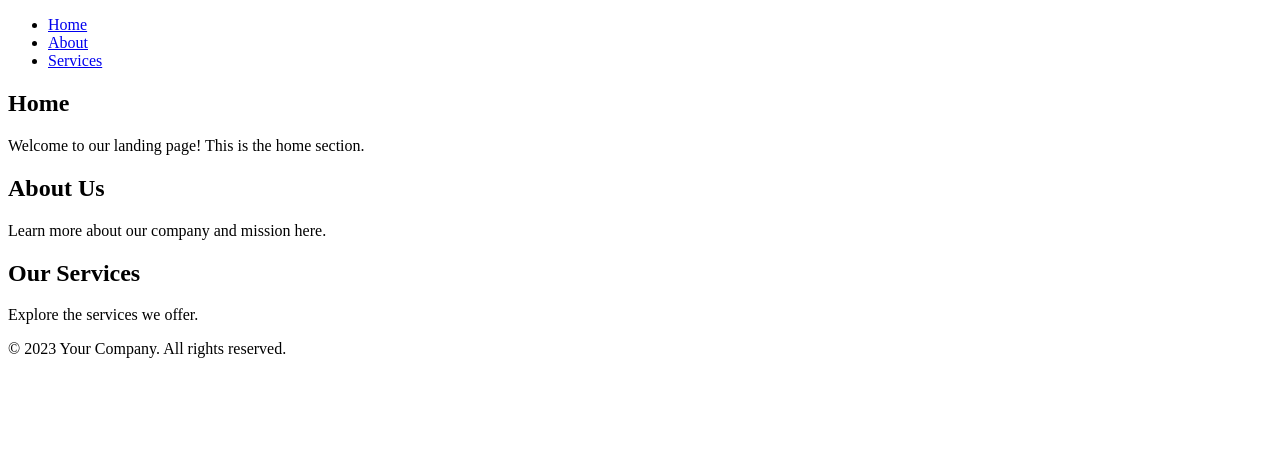
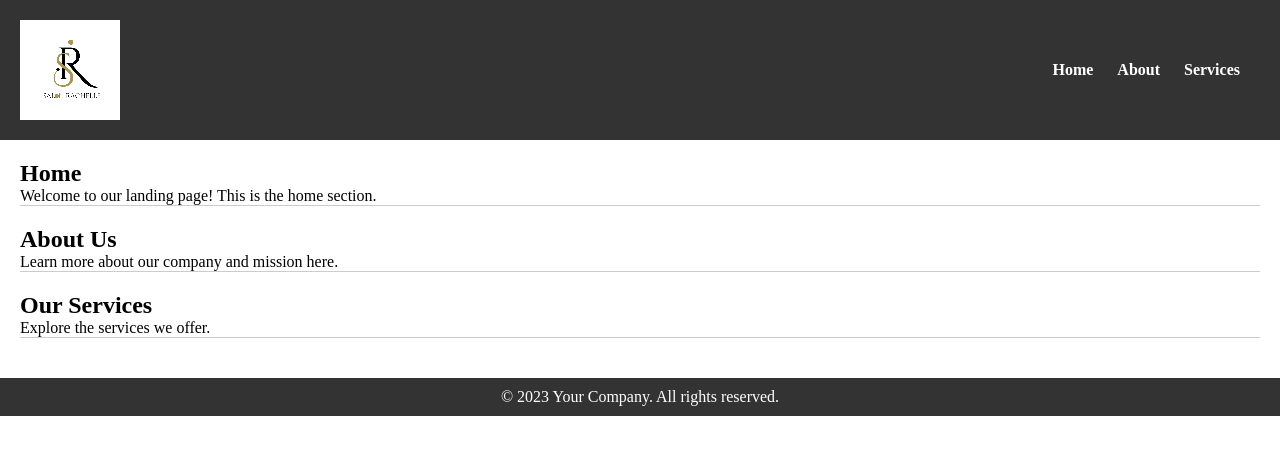
Before and after one commit to ahmed666916/landing-page, a plain HTML site: page index.html in a window 1280 px wide. Drawn offline with Linux system fonts and the light colour scheme.

Commit message:
added style to the html in style.css

```diff
--- a/css/style.css
+++ b/css/style.css
@@ -0,0 +1,60 @@
+/* Resetting default margin and padding for elements */
+* {
+    margin: 0;
+    padding: 0;
+    box-sizing: border-box;
+}
+
+/* Basic styling for the header */
+header {
+    display: flex;
+    justify-content: space-between;
+    align-items: center;
+    padding: 20px;
+    background-color: #333;
+    color: #fff;
+}
+
+/* Styling for the logo */
+#logo {
+    max-width: 150px; /* Adjust the maximum width of the logo */
+    height: auto;
+}
+
+/* Styling for navigation */
+nav ul {
+    list-style-type: none;
+}
+
+nav ul li {
+    display: inline;
+    margin-right: 20px;
+}
+
+nav ul li a {
+    text-decoration: none;
+    color: #fff;
+    font-weight: bold;
+}
+
+nav ul li a:hover {
+    color: #ffd700;
+}
+
+/* Basic styling for sections */
+main {
+    padding: 20px;
+}
+
+section {
+    margin-bottom: 20px;
+    border-bottom: 1px solid #ccc;
+}
+
+/* Styling for footer */
+footer {
+    background-color: #333;
+    color: #fff;
+    text-align: center;
+    padding: 10px 0;
+}
--- a/index.html
+++ b/index.html
@@ -9,6 +9,7 @@
 <body>
 
     <header>
+        <img id="logo" src="images/logo.png" alt="logo">
         <nav>
             <ul>
                 <li><a href="#home">Home</a></li>
```
Also changed, not shown: images/logo.png (added).
